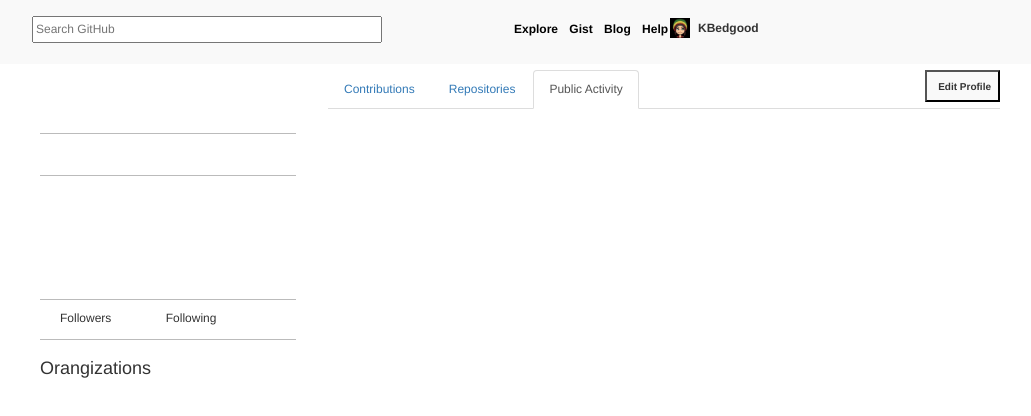
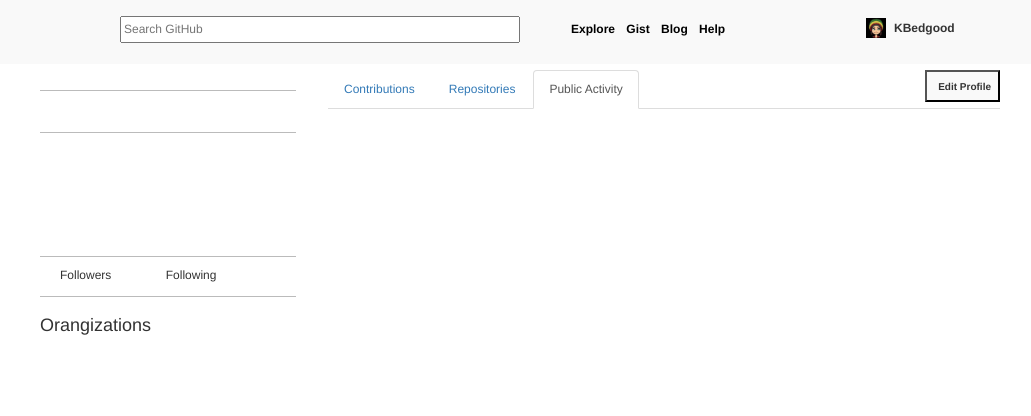
Before and after one commit to KBedgood/2016_1024, a website: page index.html in a window 1280 px wide. Shown: the whole page, without its empty margins (120-1151 px from the left). Drawn offline with nearby package versions, Linux system fonts and the light colour scheme; no server answers; a web font is replaced by a local one.

```diff
--- a/main.scss
+++ b/main.scss
@@ -24,17 +24,17 @@
                                     background-color: #F9F9F9;
                                     .navSearch {
                                                 float: left;
-                                                margin-left: 222px;
+                                                margin-left: 295px;
                                                 margin-top: 10px;
                                                 width: 405px;
                                                 input {
-                                                            width: 350px;
+                                                            width: 400px;
                                                 }
                                     }
                                     .gitLinks {
                                                 float: left;
                                                 font-weight: bold;
-                                                margin-left: -33px;
+                                                margin-left: -49px;
                                                 width: 246px;
                                                 li {
                                                             color: black;
@@ -51,8 +51,8 @@
                                     .profile {
                                                 display: inline-block;
                                                 float: left;
-                                                margin-left: -50px;
-                                                margin-right: 21px;
+                                                margin-left: 89px;
+                                                margin-right: 8px;
                                                 padding: 15px 0;
                                                 width: 111px;
                                                 margin-top: 3px;
@@ -101,19 +101,18 @@
                                                             font-size: 23px;
                                                             font-weight: bold;
                                                 }
-
                                                 .userName {
-                                                                        font-size: 14px;
-                                                                        padding-bottom: 20px;
-                                                                        padding-top: 0px;
-                                                            }
+                                                            font-size: 14px;
+                                                            padding-top: 0px;
+                                                            color: #BBBBBB;
+                                                }
                                     }
                         }
 
                         .gitHubTitle {
                                     border-bottom: 1px solid #BBBBBB;
                                     border-top: 1px solid #BBBBBB;
-                                    margin-top: 29px;
+                                    margin-top: 26px;
                                     margin-bottom: 20px;
                                     color: #2362AE;
                                     padding-top: 10px;
@@ -272,7 +271,7 @@
                         .octicon-mark-github {
                                     font-size: 38px;
                                     margin-right: 8px;
-                                    margin-left: -78px;
+                                    margin-left: -63px;
                         }
 
                         .inputText {
```
Also changed, not shown: css/main.css.
